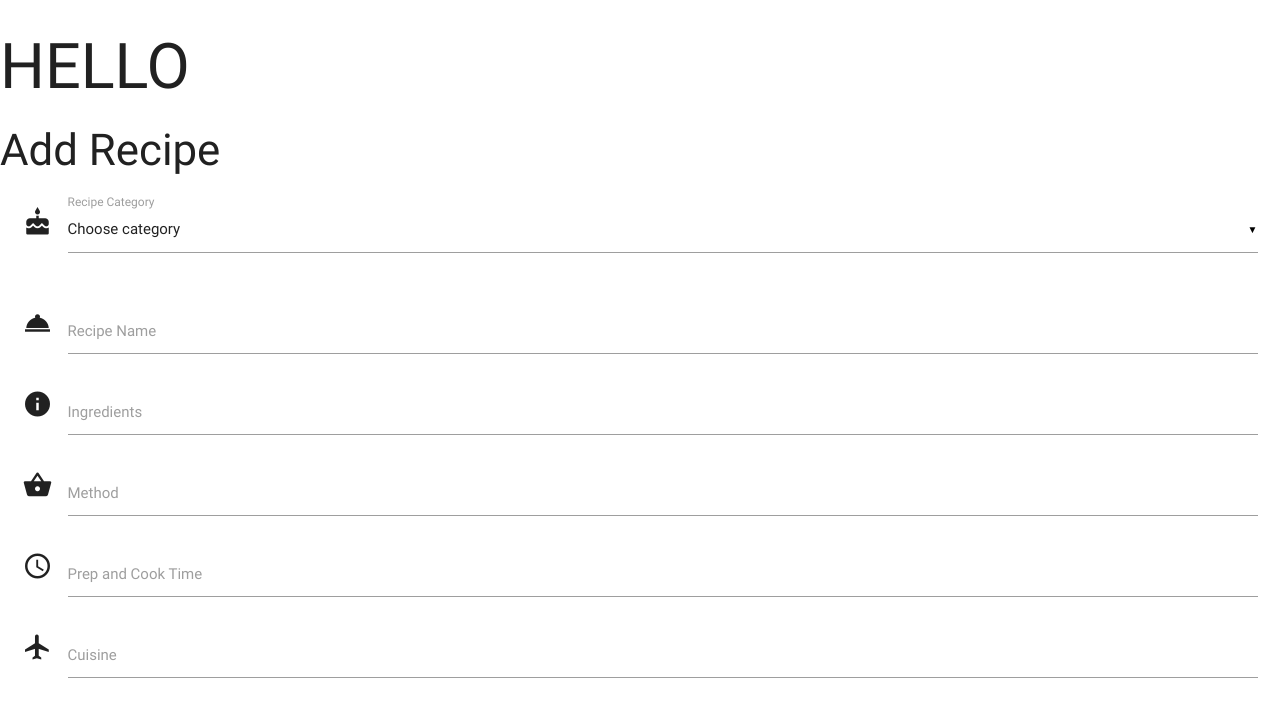
After one commit to julietisstudent/Milestone-Project-3, a Flask app: page /add_recipe in a window 1280 px wide. The commit adds this page. Shown: the top 717 px of the page. Run offline with Flask 2, Linux system fonts and the light colour scheme; data that the repository does not hold is empty; some libraries are stand-ins or nearby versions.

Commit message:
Added form and menu items

```diff
--- a/app.py
+++ b/app.py
@@ -15,6 +15,11 @@ mongo = PyMongo(app)
 def get_recipes():
     return render_template("recipes.html", recipes=mongo.db.Recipes.find())
 
+@app.route('/add_recipe')
+def add_recipe():
+    return render_template('addrecipe.html',
+    RecipeCategories=mongo.db.RecipeCategories.find())
+
 if __name__ == '__main__':
     app.run(host=os.environ.get('IP'),
         port=int(os.environ.get('PORT')),
--- /dev/null
+++ b/templates/addrecipe.html
@@ -0,0 +1,51 @@
+{% extends 'base.html'%}
+{% block content %}
+
+<h3>Add Recipe</h3>
+
+<div class="row">
+    <form action="" method="POST" class="col s12">
+        <div class="row">
+            <div class="input-field col s12">
+                <i class="material-icons prefix">cake</i>
+                <select id="recipe_category" name="recipe_category">
+                  <option value="" disabled selected>Choose category</option>
+                  {% for rec in RecipeCategories %}
+                      <option value="{{rec.recipe_category}}">{{rec.recipe_category}}</option>
+                  {% endfor %}
+                </select>
+                <label>Recipe Category</label>
+            </div>
+        </div>
+      <div class="row">
+        <div class="input-field col s12">
+          <i class="material-icons prefix">room_service</i>
+          <input id="recipe_name" name="recipe_name" type="text" class="validate">
+          <label for="icon_prefix">Recipe Name</label>
+        </div>
+        <div class="input-field col s12">
+          <i class="material-icons prefix">info</i>
+          <input id="recipe_ingredients" name="recipe_ingredients" type="text" class="validate">
+          <label for="icon_telephone">Ingredients</label>
+        </div>
+        <div class="input-field col s12">
+          <i class="material-icons prefix">shopping_basket</i>
+          <input id="recipe_method" name="recipe_method" type="text" class="validate">
+          <label for="icon_telephone">Method</label>
+        </div>
+        <div class="input-field col s12">
+          <i class="material-icons prefix">schedule</i>
+          <input id="recipe_prep_and_cook_time" name="recipe_prep_and_cook_time" type="text" class="validate">
+          <label for="icon_telephone">Prep and Cook Time</label>
+        </div>
+        <div class="input-field col s12">
+          <i class="material-icons prefix">local_airport</i>
+          <input id="cuisine" name="cuisine" type="text" class="validate">
+          <label for="icon_telephone">Cuisine</label>
+        </div>
+      </div>
+    </form>
+  </div>
+
+
+{% endblock %}
--- a/templates/base.html
+++ b/templates/base.html
@@ -10,9 +10,10 @@
         {% endblock %}
         <script src="https://cdnjs.cloudflare.com/ajax/libs/jquery/3.2.1/jquery.min.js"></script>
         <script src="https://cdnjs.cloudflare.com/ajax/libs/materialize/0.100.2/js/materialize.min.js"></script>
-        <script type="text/javascript" src="">
-             $(document).ready(function(){
+        <script type="text/javascript">
+             $(document).ready(function() {
                 $('.collapsible').collapsible();
+                $('select').material_select();
             });
           </script>
     </body>
```
Also changed, not shown: templates/recipes.html (+28 -15 lines).
